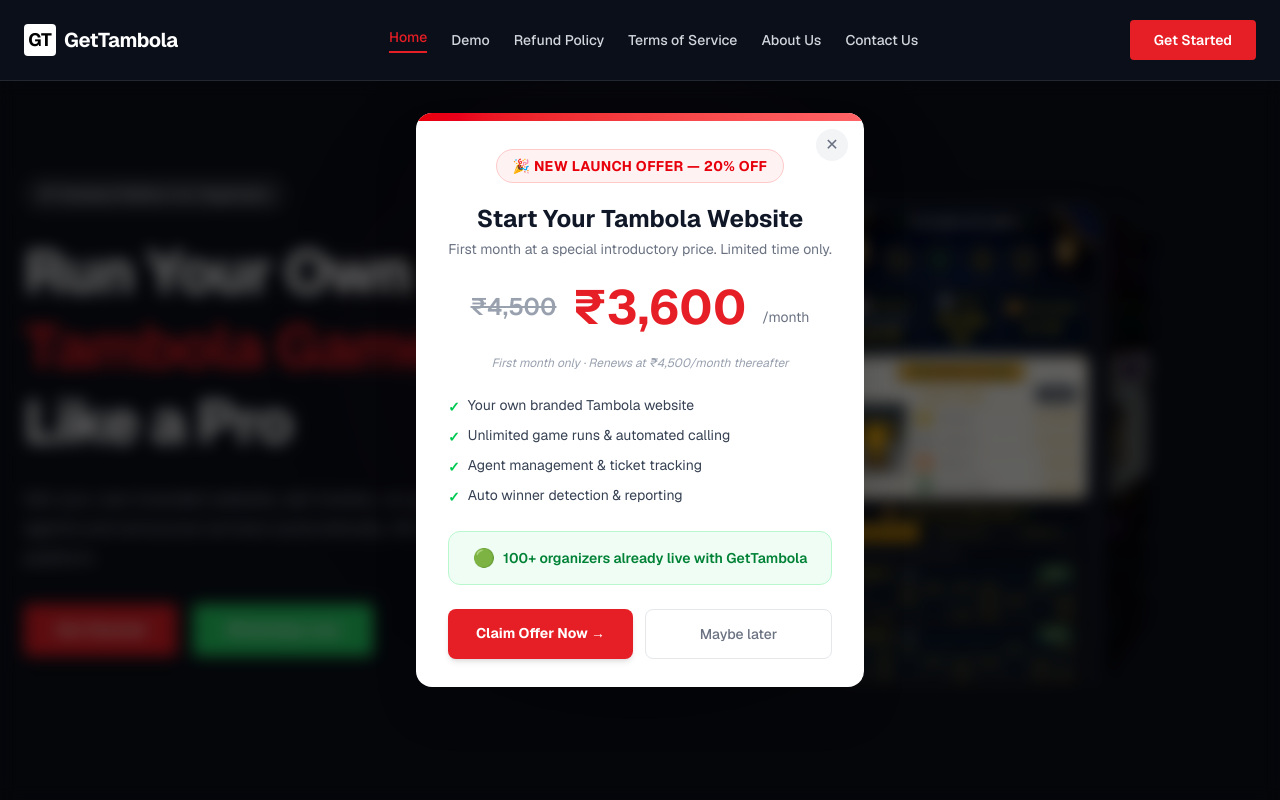
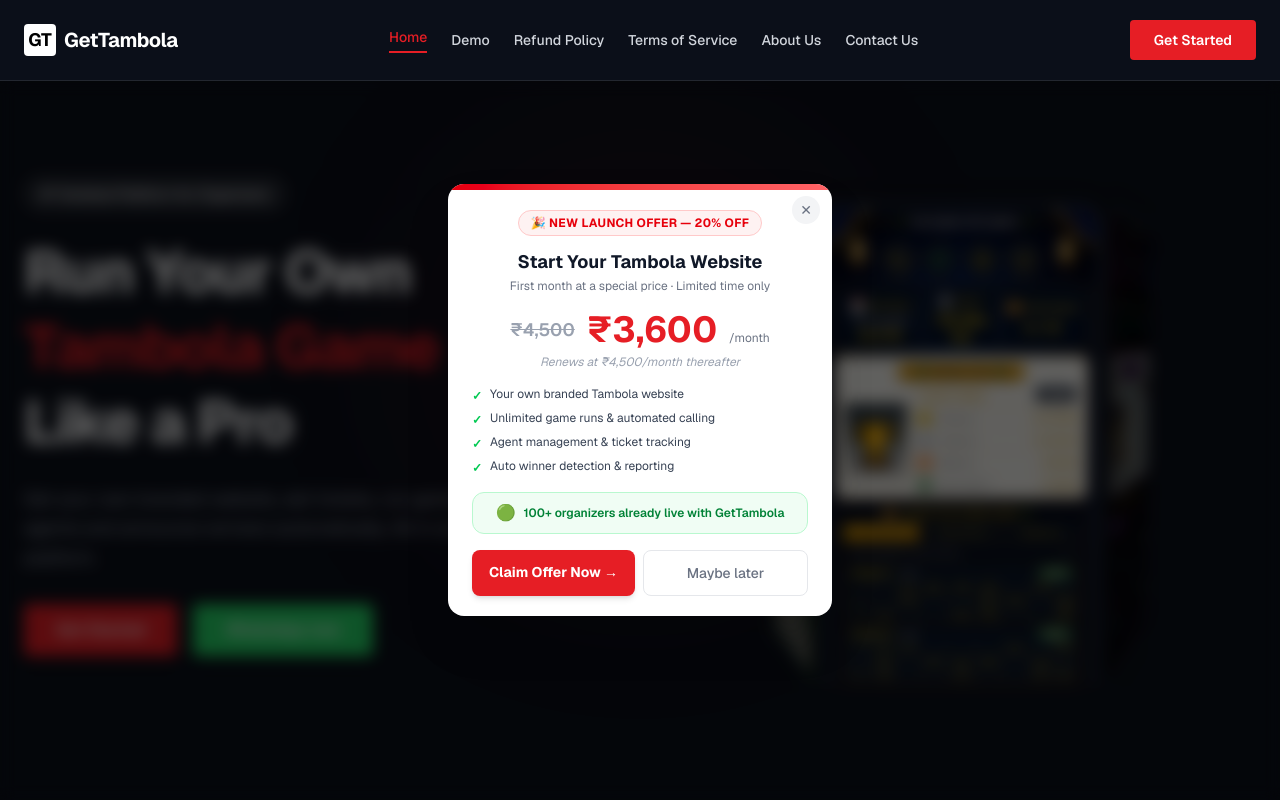
Before and after one commit to Bidipta-BG/tambluu, a Next.js app: page / in a window 1280 px wide. Shown: the top 800 px of the page. Built offline with nearby package versions, Linux system fonts and the light colour scheme.

Commit message:
offer live2

```diff
--- a/src/app/page.tsx
+++ b/src/app/page.tsx
@@ -5,7 +5,7 @@
 import NavBar from "@/components/NavBar";
 import Footer from "@/components/Footer";
 import HeroCarousel from "@/components/HeroCarousel";
-import LaunchOfferModal from "@/components/LaunchOfferModal";
+import LaunchOfferModalWrapper from "@/components/LaunchOfferModalWrapper";
 import SocialProofStrip from "@/components/SocialProofStrip";
 
 // ─── Page metadata ────────────────────────────────────────────────────────────
@@ -123,9 +123,9 @@
 ];
 
 const LIVE_GAMES = [
-  { label: "Sharma Ji Ki Tambola", url: "https://demo1.gettambola.in" },
-  { label: "Patel Family Housie", url: "https://demo2.gettambola.in" },
-  { label: "Friday Night Tambola", url: "https://demo3.gettambola.in" },
+  { label: "Ziro Tambola", url: "https://zirotambola.online" },
+  { label: "Itanagar Tambola", url: "https://itanagartambola.online" },
+  { label: "Nagaon Online Tambola", url: "https://nagaonlinetambola.online" },
 ];
 
 // ─── Components ───────────────────────────────────────────────────────────────
@@ -544,7 +544,7 @@
         type="application/ld+json"
         dangerouslySetInnerHTML={{ __html: JSON.stringify(jsonLd) }}
       />
-      <LaunchOfferModal />
+      <LaunchOfferModalWrapper />
       <NavBar />
       <main className="flex-1">
         <Hero />
--- a/src/components/LaunchOfferModal.tsx
+++ b/src/components/LaunchOfferModal.tsx
@@ -4,80 +4,75 @@
 import Link from "next/link";
 
 export default function LaunchOfferModal() {
-  const [isVisible, setIsVisible] = useState(false);
+  const [isOpen, setIsOpen] = useState(false);
   const [isClosed, setIsClosed] = useState(false);
 
   useEffect(() => {
-    const timer = setTimeout(() => setIsVisible(true), 500);
+    const timer = setTimeout(() => setIsOpen(true), 500);
     return () => clearTimeout(timer);
   }, []);
 
-  if (isClosed) return null;
+  if (!isOpen || isClosed) return null;
 
   return (
-    <div
-      className={`fixed inset-0 z-50 flex items-center justify-center px-4 transition-opacity duration-500 ${
-        isVisible ? "opacity-100" : "opacity-0 pointer-events-none"
-      }`}
-    >
+    <div className="fixed inset-0 z-50 flex items-center justify-center px-4 py-4">
       {/* Backdrop */}
       <div
         className="absolute inset-0 bg-black/60 backdrop-blur-sm"
         onClick={() => setIsClosed(true)}
       />
 
-      {/* Modal card */}
-      <div className="relative w-full max-w-md rounded-2xl bg-white shadow-2xl overflow-hidden">
+      {/* Modal card — scrollable if viewport is too short */}
+      <div className="relative w-full max-w-sm rounded-2xl bg-white shadow-2xl overflow-y-auto max-h-[90vh]">
         {/* Top accent bar */}
-        <div className="h-2 w-full bg-gradient-to-r from-red-600 to-red-400" />
+        <div className="h-1.5 w-full bg-gradient-to-r from-red-600 to-red-400" />
 
         {/* Close button */}
         <button
           onClick={() => setIsClosed(true)}
           aria-label="Close offer"
-          className="absolute top-4 right-4 flex h-8 w-8 items-center justify-center rounded-full bg-gray-100 text-gray-500 hover:bg-gray-200 transition-colors"
+          className="absolute top-3 right-3 flex h-7 w-7 items-center justify-center rounded-full bg-gray-100 text-gray-500 hover:bg-gray-200 transition-colors text-sm"
         >
           ✕
         </button>
 
-        <div className="px-8 py-7">
+        <div className="px-6 py-5">
           {/* Badge */}
-          <div className="flex justify-center mb-5">
-            <span className="inline-flex items-center gap-2 rounded-full bg-red-50 border border-red-200 px-4 py-1.5 text-sm font-bold text-red-600 uppercase tracking-wide">
+          <div className="flex justify-center mb-3">
+            <span className="inline-flex items-center gap-1.5 rounded-full bg-red-50 border border-red-200 px-3 py-1 text-xs font-bold text-red-600 uppercase tracking-wide">
               🎉 New Launch Offer — 20% OFF
             </span>
           </div>
 
           {/* Headline */}
-          <h2 className="text-center text-2xl font-bold text-gray-900 mb-1">
+          <h2 className="text-center text-lg font-bold text-gray-900 mb-0.5">
             Start Your Tambola Website
           </h2>
-          <p className="text-center text-sm text-gray-500 mb-6">
-            First month at a special introductory price. Limited time only.
+          <p className="text-center text-xs text-gray-500 mb-4">
+            First month at a special price · Limited time only
           </p>
 
           {/* Pricing */}
-          <div className="flex items-center justify-center gap-4 mb-6">
-            <span className="text-2xl font-semibold text-gray-400 line-through">
+          <div className="flex items-center justify-center gap-3 mb-1">
+            <span className="text-lg font-semibold text-gray-400 line-through">
               ₹4,500
             </span>
-            <span className="text-5xl font-bold text-accent">₹3,600</span>
-            <span className="text-sm text-gray-500 self-end mb-1">/month</span>
+            <span className="text-4xl font-bold text-accent">₹3,600</span>
+            <span className="text-xs text-gray-500 self-end mb-1">/month</span>
           </div>
-
-          <p className="text-center text-xs text-gray-400 mb-6 italic">
-            First month only · Renews at ₹4,500/month thereafter
+          <p className="text-center text-xs text-gray-400 mb-4 italic">
+            Renews at ₹4,500/month thereafter
           </p>
 
           {/* Feature bullets */}
-          <ul className="space-y-2 mb-6">
+          <ul className="space-y-1.5 mb-4">
             {[
               "Your own branded Tambola website",
               "Unlimited game runs & automated calling",
               "Agent management & ticket tracking",
               "Auto winner detection & reporting",
             ].map((item) => (
-              <li key={item} className="flex items-start gap-2 text-sm text-gray-700">
+              <li key={item} className="flex items-start gap-2 text-xs text-gray-700">
                 <span className="mt-0.5 text-green-500 font-bold">✓</span>
                 {item}
               </li>
@@ -85,25 +80,25 @@
           </ul>
 
           {/* Social proof */}
-          <div className="flex items-center justify-center gap-2 rounded-xl bg-green-50 border border-green-200 py-3 mb-6">
-            <span className="text-lg">🟢</span>
-            <span className="text-sm font-semibold text-green-700">
+          <div className="flex items-center justify-center gap-2 rounded-xl bg-green-50 border border-green-200 py-2 mb-4">
+            <span className="text-base">🟢</span>
+            <span className="text-xs font-semibold text-green-700">
               100+ organizers already live with GetTambola
             </span>
           </div>
 
           {/* CTAs */}
-          <div className="flex flex-col sm:flex-row gap-3">
+          <div className="flex flex-col sm:flex-row gap-2">
             <Link
               href="/themes?plan=monthly&offer=launch"
-              className="flex-1 rounded-lg bg-accent py-3.5 text-center text-sm font-bold text-white shadow-md transition-colors hover:bg-accent-hover"
+              className="flex-1 rounded-lg bg-accent py-3 text-center text-sm font-bold text-white shadow-md transition-colors hover:bg-accent-hover"
               onClick={() => setIsClosed(true)}
             >
               Claim Offer Now →
             </Link>
             <button
               onClick={() => setIsClosed(true)}
-              className="flex-1 rounded-lg border border-gray-200 py-3.5 text-center text-sm font-medium text-gray-500 transition-colors hover:bg-gray-50"
+              className="flex-1 rounded-lg border border-gray-200 py-3 text-center text-sm font-medium text-gray-500 transition-colors hover:bg-gray-50"
             >
               Maybe later
             </button>
--- /dev/null
+++ b/src/components/LaunchOfferModalWrapper.tsx
@@ -0,0 +1,11 @@
+"use client";
+
+import dynamic from "next/dynamic";
+
+const LaunchOfferModal = dynamic(() => import("./LaunchOfferModal"), {
+  ssr: false,
+});
+
+export default function LaunchOfferModalWrapper() {
+  return <LaunchOfferModal />;
+}
```
